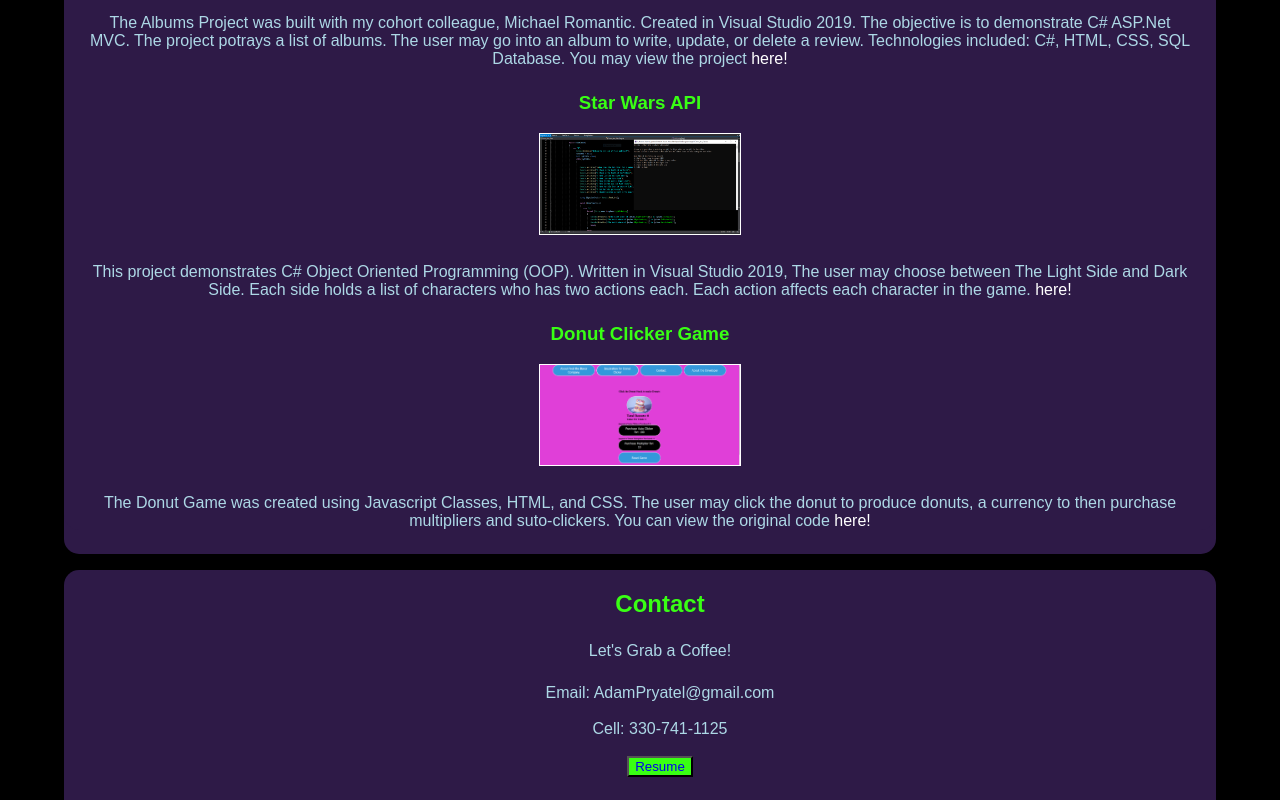
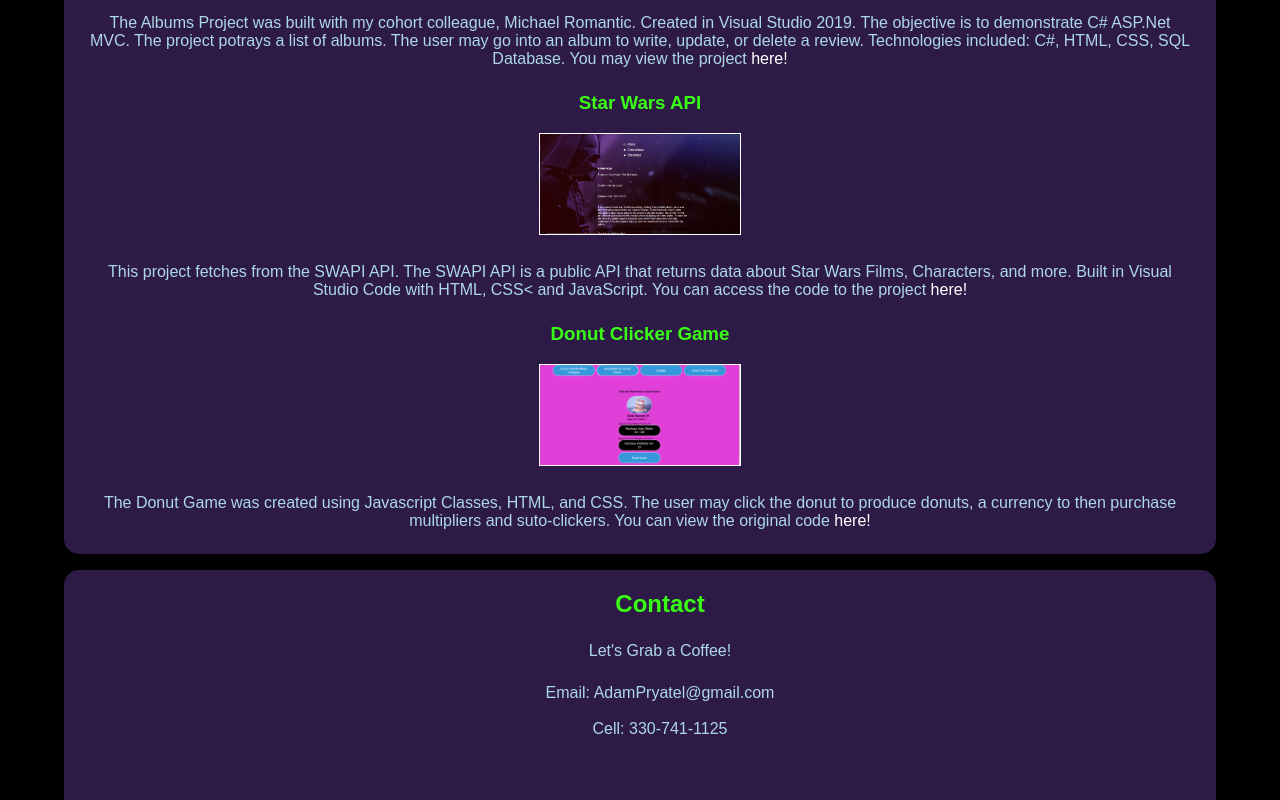
Before and after one commit to AdamPryatel/AdamPryatel.github.io, a plain HTML site: page index.html in a window 1280 px wide. Shown: the part 1100-1900 px from the top of the page. Drawn offline with Linux system fonts and the light colour scheme.

Commit message:
Added SWAPI

```diff
--- a/index.html
+++ b/index.html
@@ -40,8 +40,8 @@
                                     </article>
                                     <article>
                                         <h3>Star Wars API</h3>
-                                        <img src= "images/StarWars.PNG">                                                                                         <!-- Need to add an image inside images folder -->
-                                        <p>This project demonstrates C# Object Oriented Programming (OOP). Written in Visual Studio 2019, The user may choose between The Light Side and Dark Side. Each side holds a list of characters who has two actions each. Each action affects each character in the game. <a href ="https://github.com/AdamPryatel/StarWars_Simulation">here!</a> </p>
+                                        <img src= "images/SWAPI.PNG">                                                                                         <!-- Need to add an image inside images folder -->
+                                        <p>This project fetches from the SWAPI API. The SWAPI API is a public API that returns data about Star Wars Films, Characters, and more. Built in Visual Studio Code with HTML, CSS< and JavaScript. You can access the code to the project <a href ="https://github.com/AdamPryatel/StarWarsAPI">here!</a> </p>
                                     </article>
                                     <article>
                                         <h3>Donut Clicker Game</h3>
@@ -62,7 +62,6 @@
                                 <br>
                                 <li id = "cell">Cell: 330-741-1125</li>
                                 <br>
-                                <li><button id = "resumeButton"><a href = "Resume/AdamPryatel.Resume.pdf" target="_blank">Resume</a></button></li>
                             </ul>
                             <br>
                             <ul class="logos">
@@ -73,7 +72,7 @@
                     </div>
                 <nav>
                     <a href = "#about">About</a>
-                    <a href = "#projects">Projects</a>
+                    <a href = "Resume/AdamPryatel.Resume.pdf" target="_blank">Resume</a>
                     <a href = "#contact">Contact</a>
 
                <!--     <a href = "Websites/Websites.html">Check Out my Websites!</a>-->
```
Also changed, not shown: images/SWAPI.PNG (added), 1 other file.
